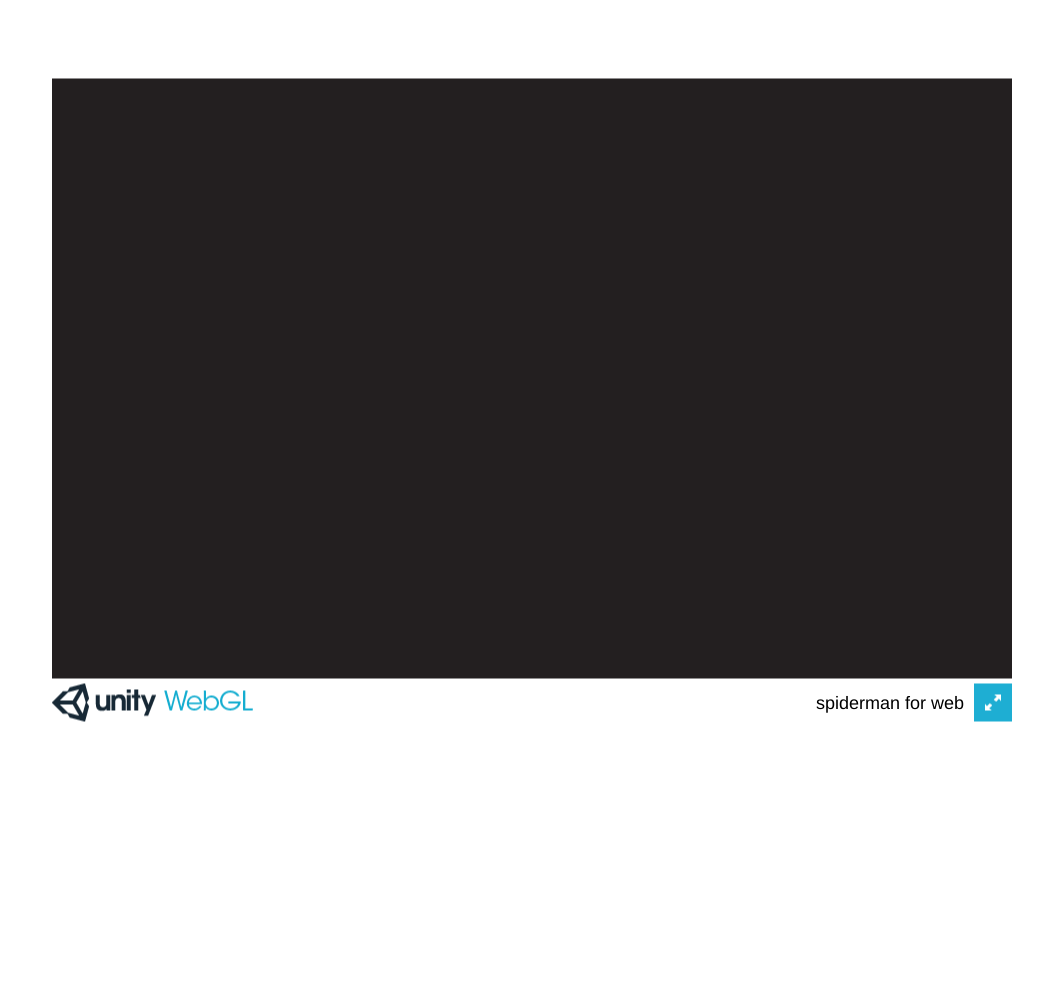
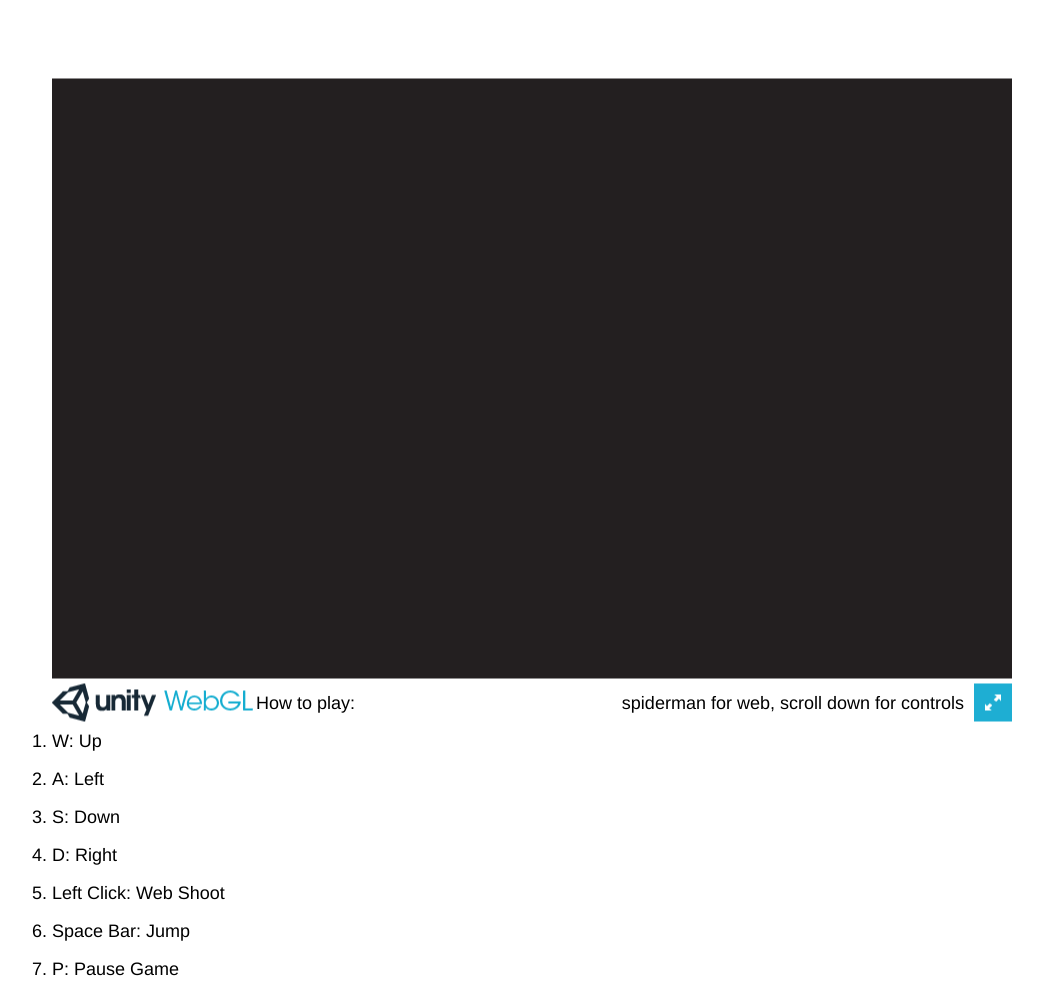
Before and after one commit to skulllordz/Spider-Man-Game-1, a plain HTML site: page index.html in a window 1280 px wide. Shown: the whole page, without its empty margins (108-1151 px from the left). Before the commit the page ends 800 px from the top, so only its background shows below. Drawn offline with Linux system fonts and the light colour scheme; no server answers.

Commit message:
Update index.html

```diff
--- a/index.html
+++ b/index.html
@@ -18,8 +18,17 @@
       <div class="footer">
         <div class="webgl-logo"></div>
         <div class="fullscreen" onclick="gameInstance.SetFullscreen(1)"></div>
-        <div class="title">spiderman for web</div>
-      </div>
+        <div class="title">spiderman for web, scroll down for controls</div>
+      <div>How to play:
+        <ol>
+          <li>W: Up</li>
+          <li>A: Left</li>
+          <li>S: Down</li>
+          <li>D: Right</li>
+          <li>Left Click: Web Shoot</li>
+          <li>Space Bar: Jump</li>
+          <li>P: Pause Game</li>
+        </ol></div>
     </div>
   </body>
 </html>
```
